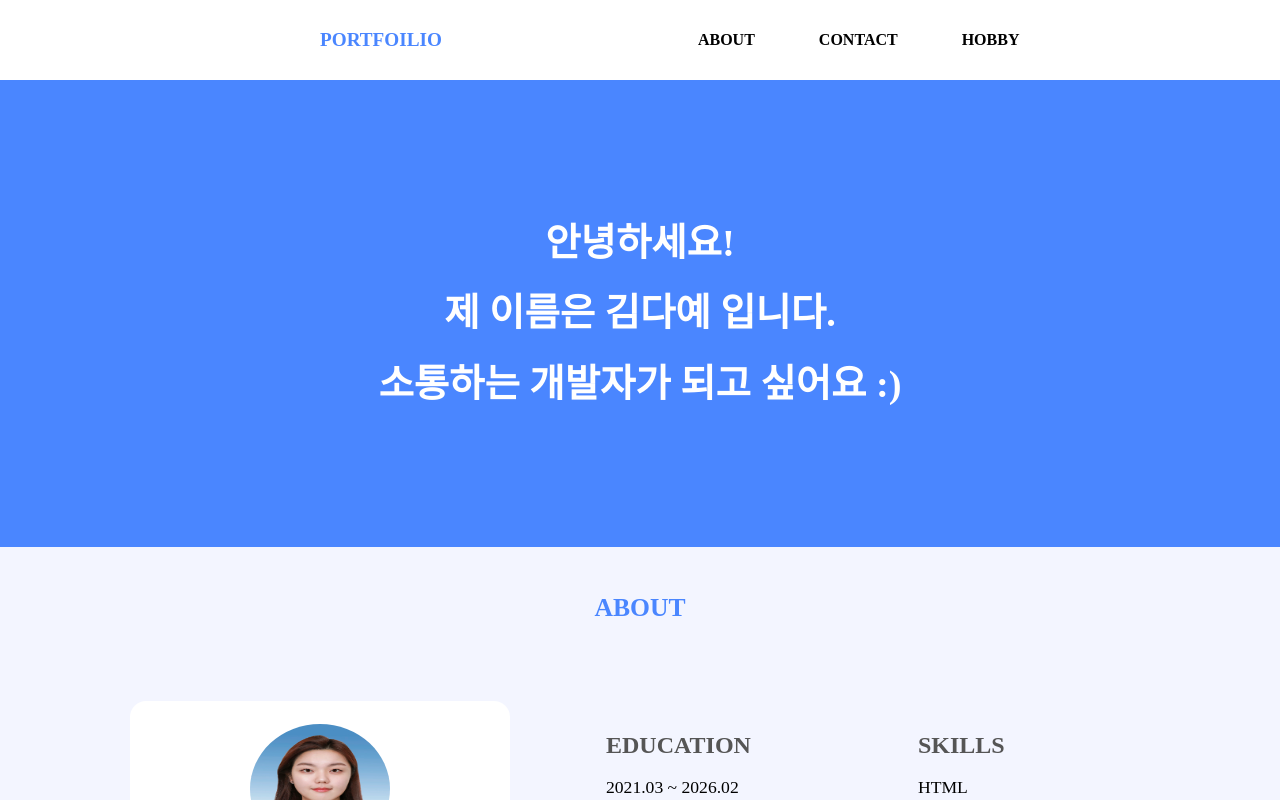
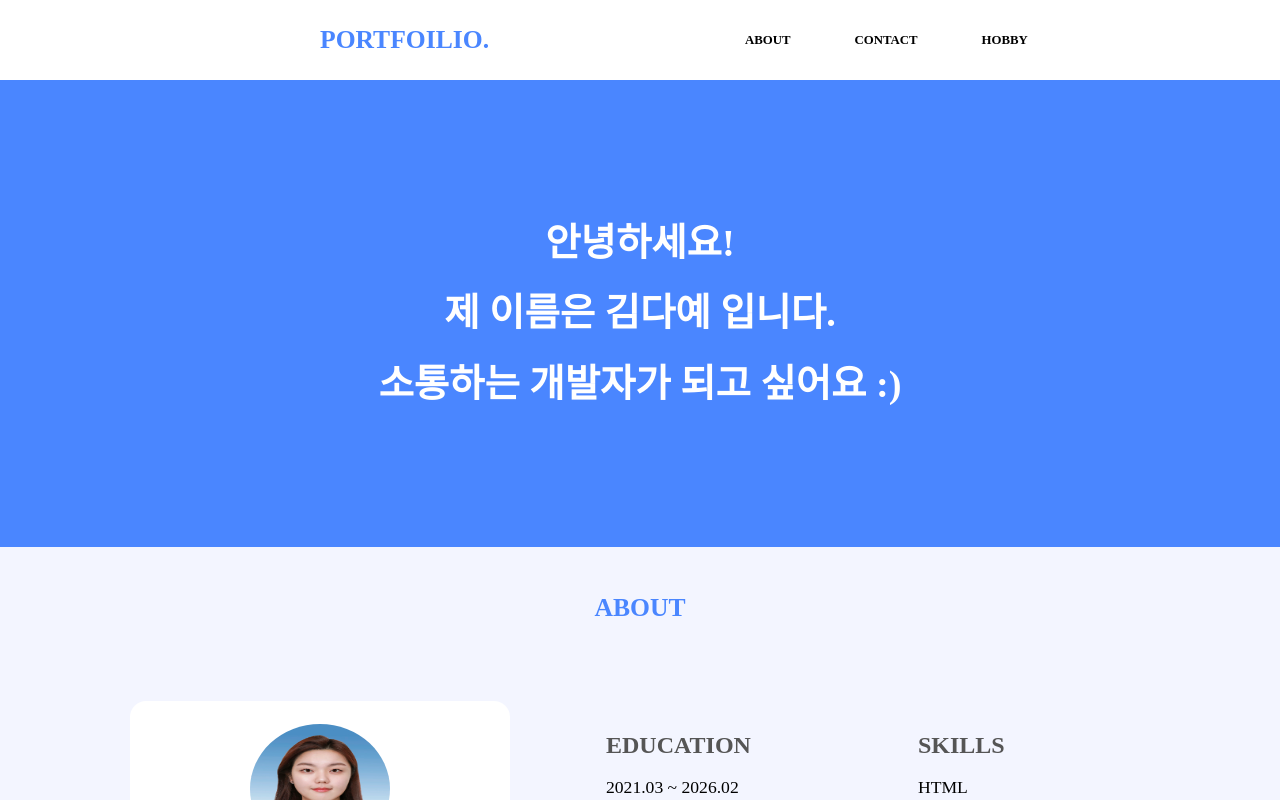
Before and after one commit to HSU-Likelion-Frontend-13th/Team-3, a React (Create React App) app in the folder Week4/daye/: page / in a window 1280 px wide. Shown: the top 800 px of the page. Built offline with nearby package versions, Linux system fonts and the light colour scheme.

Commit message:
fix: nav 텍스트 크기 조정

```diff
--- a/Week4/daye/public/index.html
+++ b/Week4/daye/public/index.html
@@ -24,7 +24,7 @@
       work correctly both with client-side routing and a non-root public URL.
       Learn how to configure a non-root public URL by running `npm run build`.
     -->
-    <title>React App</title>
+    <title>Daye's Profile</title>
   </head>
   <body>
     <noscript>You need to enable JavaScript to run this app.</noscript>
--- a/Week4/daye/src/components/Header.jsx
+++ b/Week4/daye/src/components/Header.jsx
@@ -15,7 +15,7 @@ const HeaderLayout = styled.div`
 `;
 
 const Logo = styled.div`
-    font-size: 1.5vw;
+    font-size: 2vw;
     font-weight: bold;
     color: #4a86ff;
 
@@ -24,7 +24,7 @@ const Logo = styled.div`
 export default function Header(){
     return (
         <HeaderLayout>
-        <Logo>PORTFOILIO</Logo>
+        <Logo>PORTFOILIO.</Logo>
         <Nav />  {/* Nav 컴포넌트를 Header 안에서 사용 */}
         </HeaderLayout>
     );
--- a/Week4/daye/src/components/Nav.jsx
+++ b/Week4/daye/src/components/Nav.jsx
@@ -12,6 +12,7 @@ const NavLayout = styled.div`
 `;
 const NavItem = styled.p`
     font-weight: bold;
+    font-size: 1vw;
 
 `;
 
```
